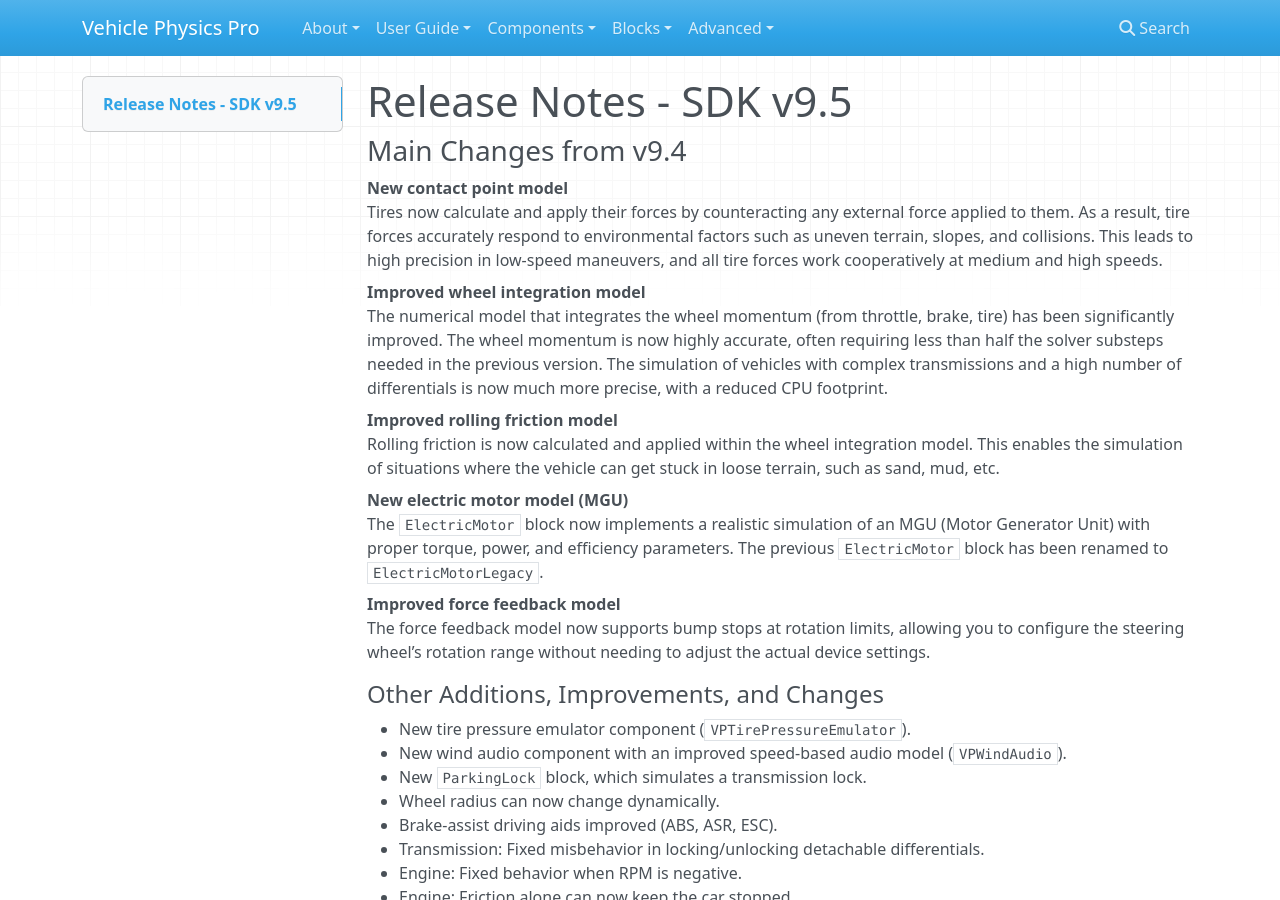
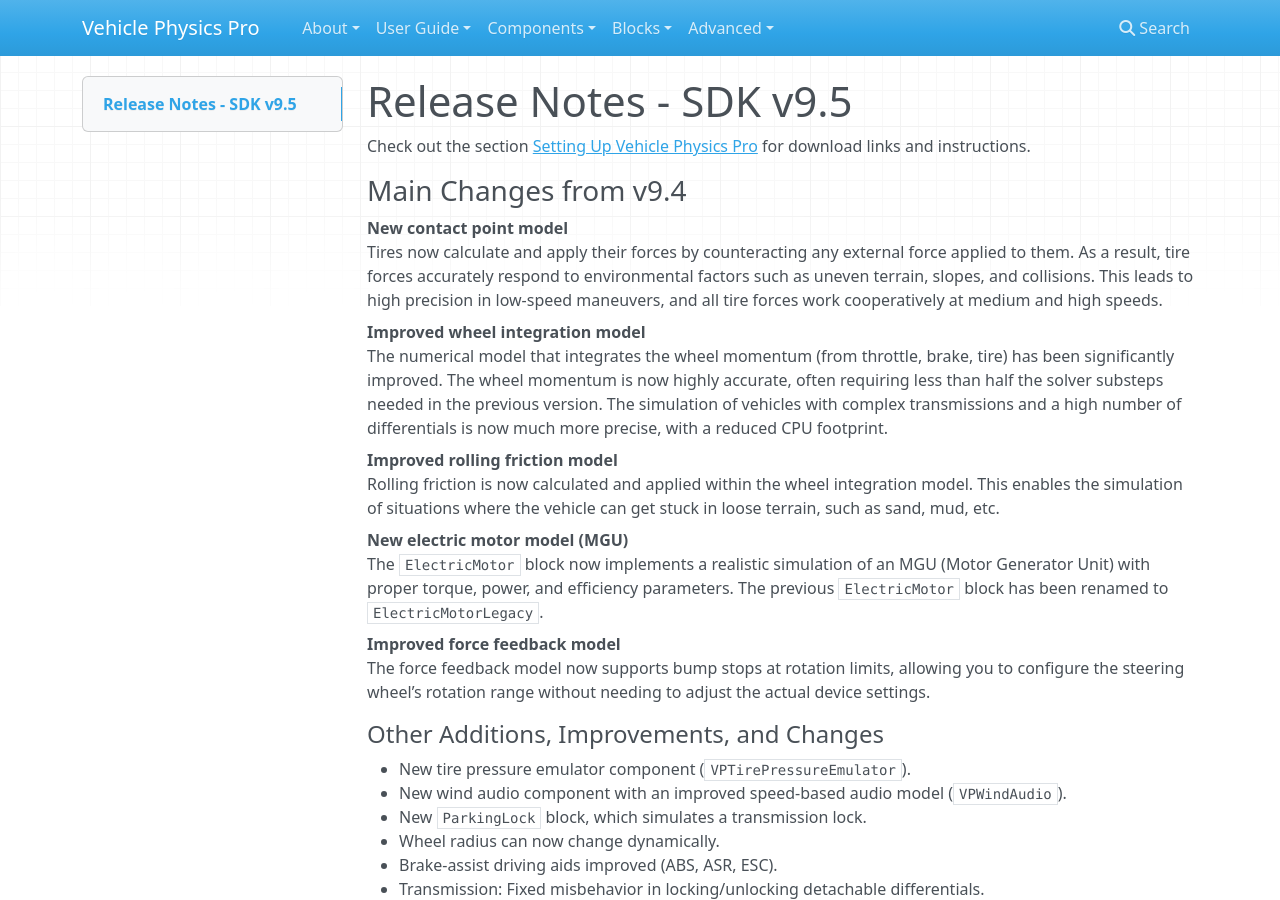
Before and after one commit to EdyJ/vehicle-physics-docs, an MkDocs documentation site: the page built from docs/about/release-notes-sdk-v9.5.md, in a window 1280 px wide and 900 px high. Built offline with MkDocs 1.6.1, drawn with Linux system fonts in a browser that asks for light colours; nearby versions of some CDN libraries; library files that are not in the unit come from our copies.

Commit message:
Minor addition to the Release Notes

```diff
--- a/docs/about/release-notes-sdk-v9.5.md
+++ b/docs/about/release-notes-sdk-v9.5.md
@@ -1,4 +1,6 @@
 # Release Notes - SDK v9.5
+
+Check out the section [Setting Up Vehicle Physics Pro](/user-guide/setting-up-vpp) for download links and instructions.
 
 ### Main Changes from v9.4
 
```
